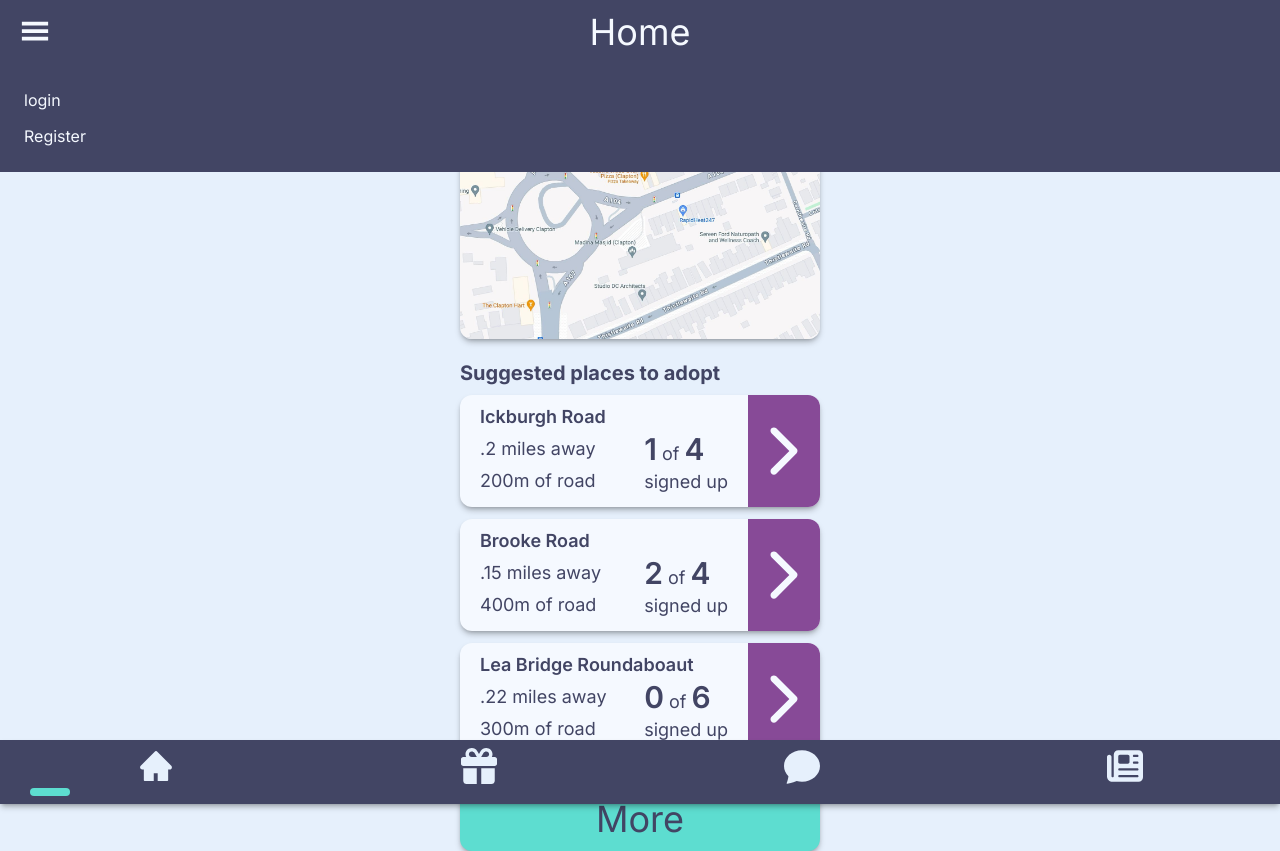
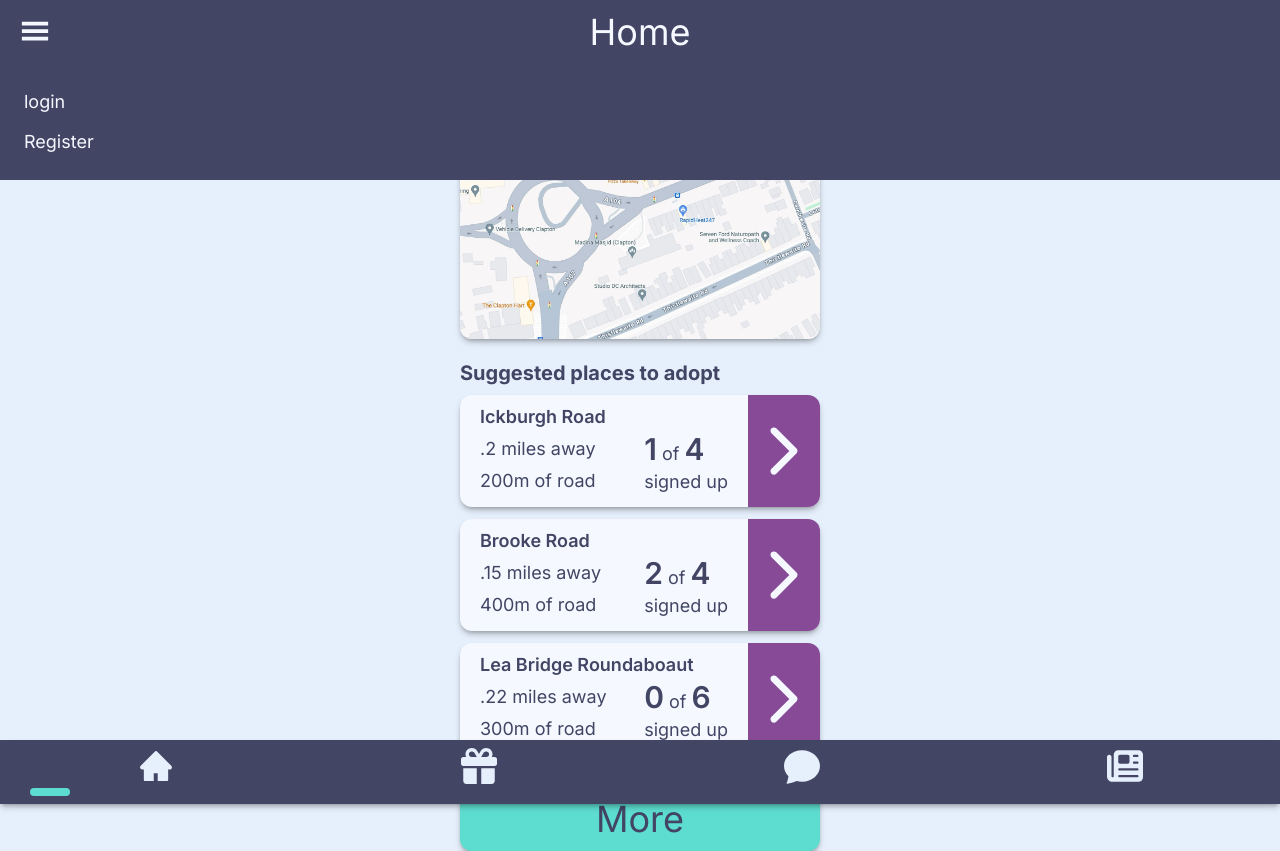
Before and after one commit to Romanief/pidgeon, a Next.js app: page / in a window 1280 px wide. Both pictures are taken after a click on the icon 35 px from the left and 31 px from the top of the page. Built offline with nearby package versions, Linux system fonts and the light colour scheme.

Commit message:
Changed colors

```diff
--- a/components/Sidebar.tsx
+++ b/components/Sidebar.tsx
@@ -5,7 +5,7 @@ import Link from 'next/link'
 function Sidebar({isMenuVisible, setIsMenuVisible}: {isMenuVisible: boolean, setIsMenuVisible: (isVisible: boolean) => void}) {
   const {user, setUser} = useUser()
   return (
-    <aside className={`flex flex-col gap-3 w-full fixed p-6 top-16 bg-pSlate ${!isMenuVisible && "opacity-0"}`}>
+    <aside className={`flex flex-col gap-3 w-full fixed p-6 top-16 bg-pSlate ${!isMenuVisible && "opacity-0"} text-semibold text-lg`}>
       {user ? (
         <>
           <div>{user.name}</div>
```
